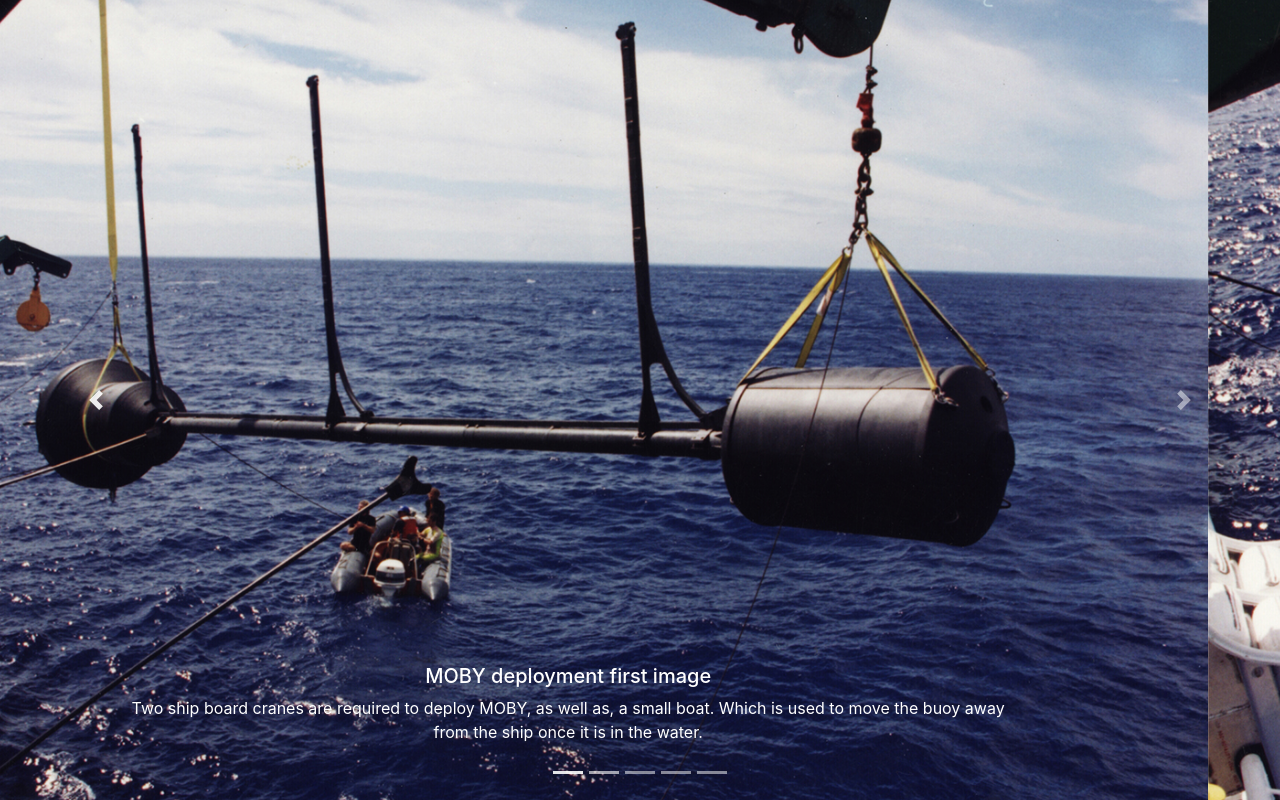
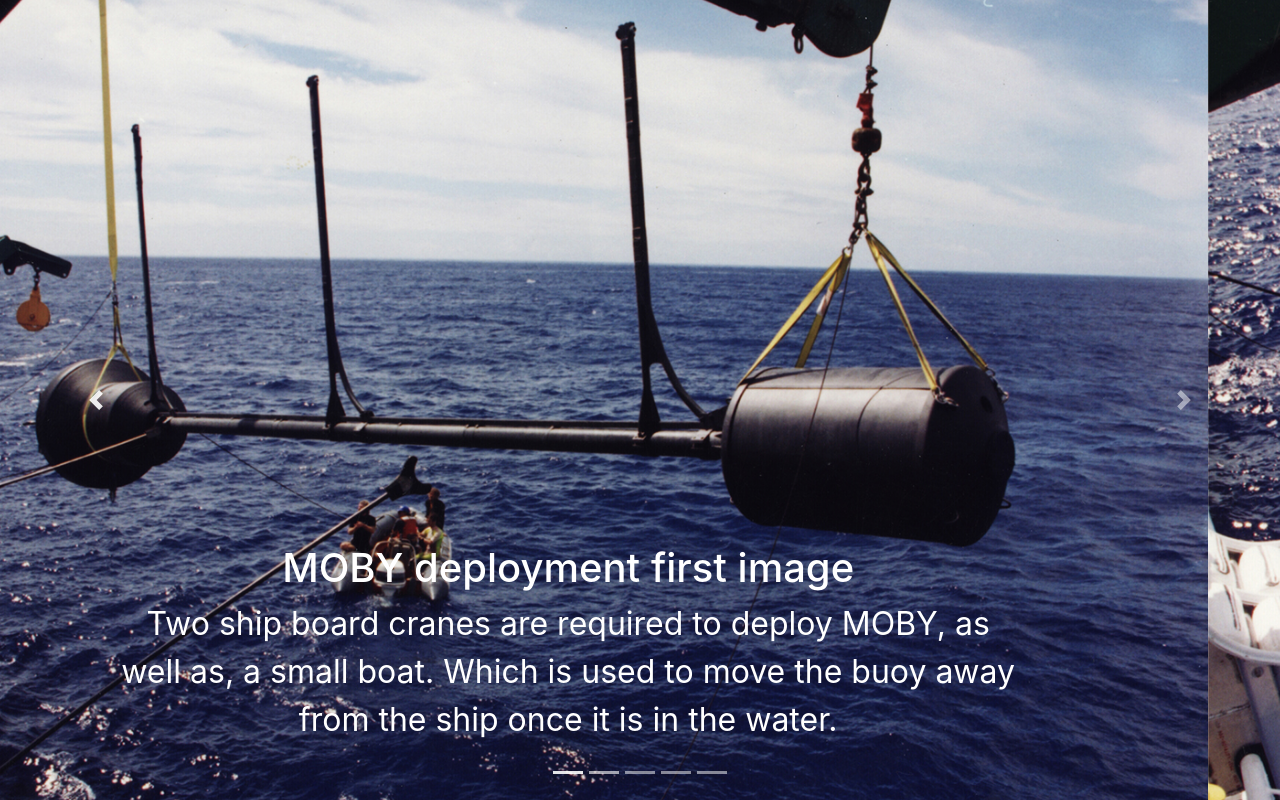
Before and after one commit to twinsf2gmailcom/carousel-practice, a plain HTML site: page index.html in a window 1280 px wide. Drawn offline with nearby package versions, Linux system fonts and the light colour scheme.

Commit message:
make caption font larger

```diff
--- a/css/styles.css
+++ b/css/styles.css
@@ -12,6 +12,14 @@
    background-repeat: no-repeat;
    background-size: cover;
    background-position: center;
+}
+
+.carousel-item p {
+    font-size: 32px;
+}
+
+.carousel-item h5 {
+    font-size: 40px;
 }
 
 #slide1 {
```
